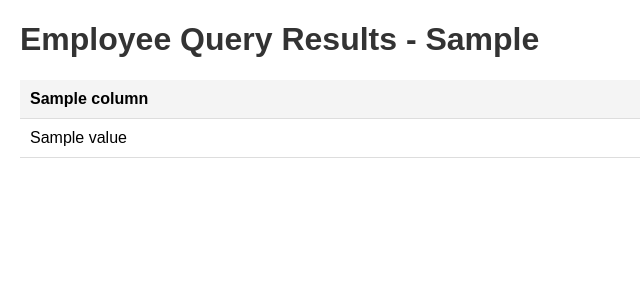
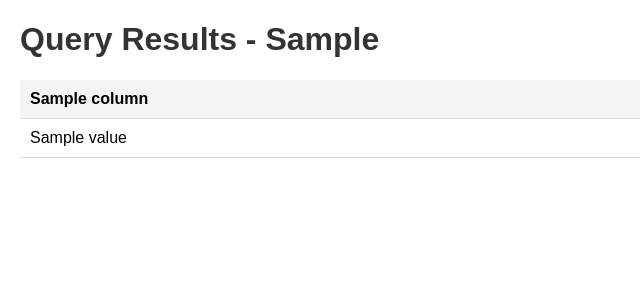
Before and after one commit to jainsujan11/DBMS---Gram-Panchayat-, a Flask app: template app/templates/employee_query_result.html in a window 1280 px wide. Shown: the top 300 px of the page, without its empty margins (0-640 px from the left). Run offline with Flask 3, Linux system fonts and the light colour scheme; the template is opened without the code that fills it: most values are stand-ins (such as "Sample title", 1, 10 or a date in 2020).

Commit message:
Instead of title:Employee Query Results,title: Query Results

```diff
--- a/app/templates/employee_query_result.html
+++ b/app/templates/employee_query_result.html
@@ -3,7 +3,7 @@
 <head>
     <meta charset="UTF-8">
     <meta name="viewport" content="width=device-width, initial-scale=1.0">
-    <title>Employee Query Results</title>
+    <title>Query Results</title>
     <style>
         body {
             font-family: Arial, sans-serif;
@@ -28,7 +28,7 @@
     </style>
 </head>
 <body>
-    <h1>Employee Query Results - {{ query_type }}</h1>
+    <h1>Query Results - {{ query_type }}</h1>
     <table>
         <thead>
             <tr>
```
